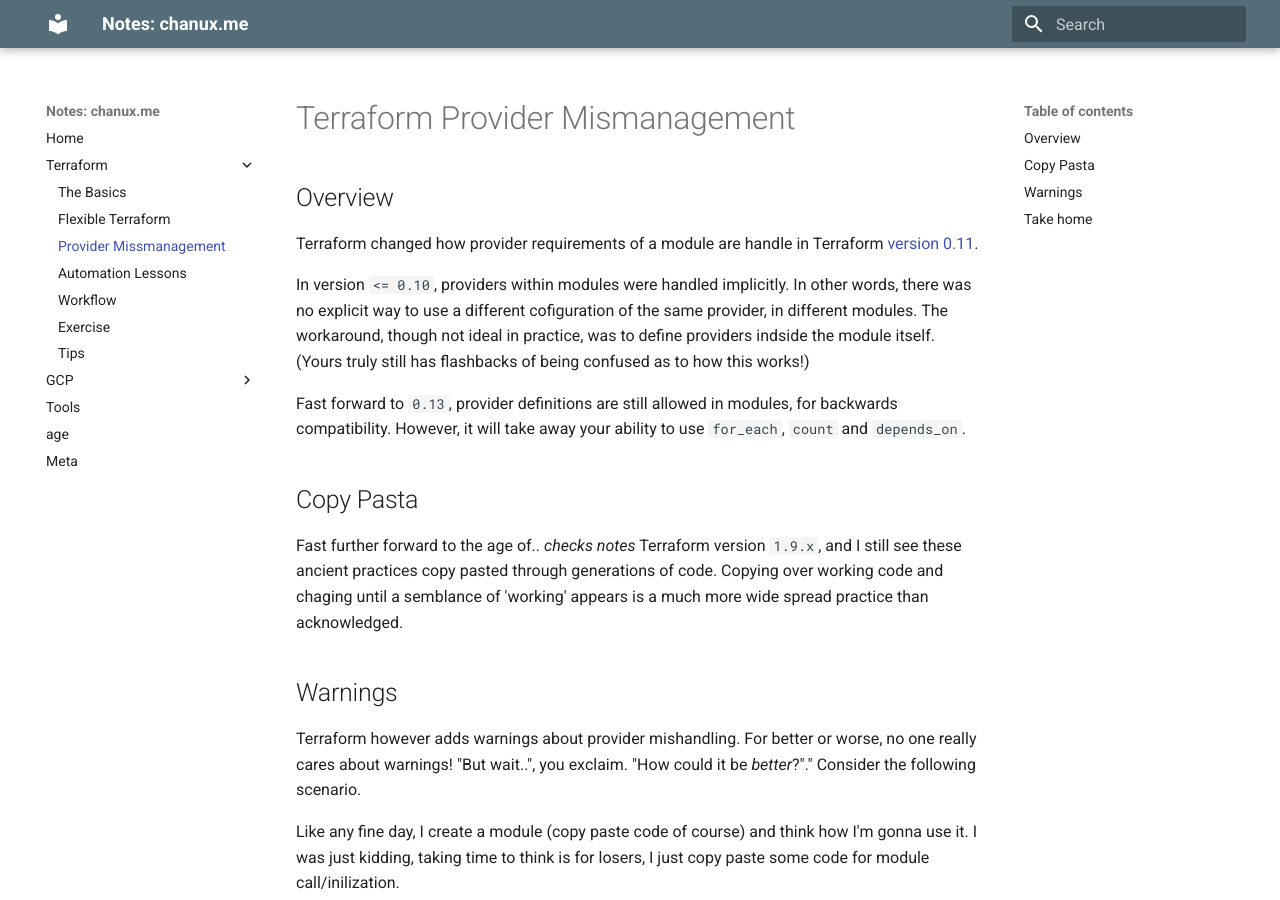
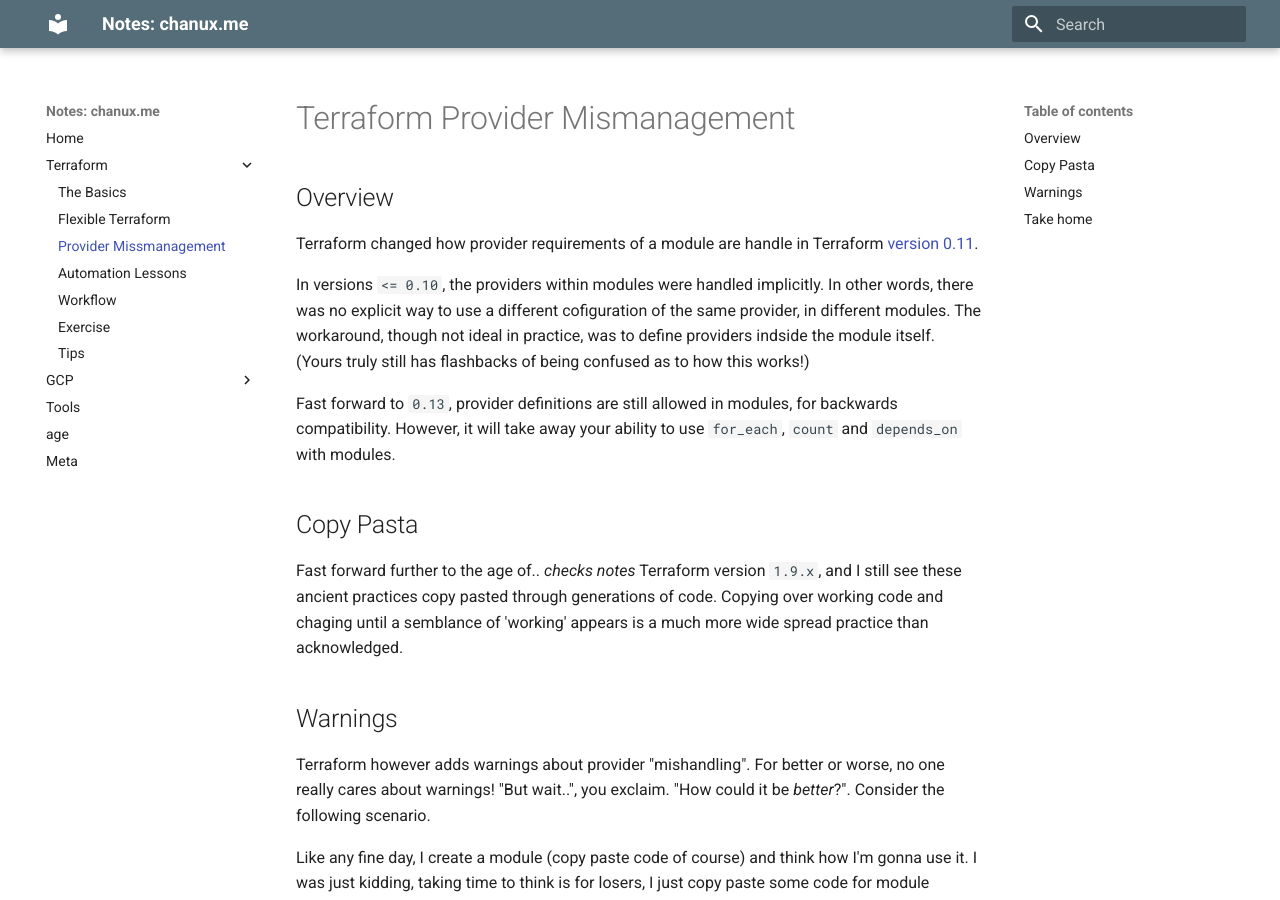
Before and after one commit to chanux/notes.chanux.me, an MkDocs documentation site: the page built from docs/terraform/providers.md, in a window 1280 px wide and 900 px high. Built offline with MkDocs 1.6.1 and Material for MkDocs 9.7.7, drawn with Linux system fonts in a browser that asks for light colours; some of the changed text lies outside the part shown.

Commit message:
Minor corrections

```diff
--- a/docs/terraform/providers.md
+++ b/docs/terraform/providers.md
@@ -5,7 +5,7 @@
 Terraform changed how provider requirements of a module are handle in Terraform
 [version 0.11](https://developer.hashicorp.com/terraform/language/modules/develop/providers#legacy-shared-modules-with-provider-configurations).
 
-In version `<= 0.10`, providers within modules were handled implicitly. In
+In versions `<= 0.10`, the providers within modules were handled implicitly. In
 other words, there was no explicit way to use a different cofiguration of the
 same provider, in different modules. The workaround, though not ideal in
 practice, was to define providers indside the module itself. (Yours truly still
@@ -13,11 +13,12 @@ has flashbacks of being confused as to how this works!)
 
 Fast forward to `0.13`, provider definitions are still allowed in modules, for
 backwards compatibility. However, it will take away your ability to use
-`for_each`, `count` and `depends_on`.
+`for_each`, `count` and `depends_on` with modules.
+
 
 ## Copy Pasta
 
-Fast further forward to the age of.. *checks notes* Terraform version `1.9.x`,
+Fast forward further to the age of.. *checks notes* Terraform version `1.9.x`,
 and I still see these ancient practices copy pasted through generations of
 code.  Copying over working code and chaging until a semblance of 'working'
 appears is a much more wide spread practice than acknowledged.
@@ -25,9 +26,9 @@ appears is a much more wide spread practice than acknowledged.
 
 ## Warnings
 
-Terraform however adds warnings about provider mishandling. For better or
+Terraform however adds warnings about provider "mishandling". For better or
 worse, no one really cares about warnings! "But wait..", you exclaim. "How
-could it be *better*?"." Consider the following scenario.
+could it be *better*?". Consider the following scenario.
 
 Like any fine day, I create a module (copy paste code of course) and think how
 I'm gonna use it. I was just kidding, taking time to think is for losers, I just
```
Also changed, not shown: other parts of docs/terraform/providers.md (+6 -6 lines).
